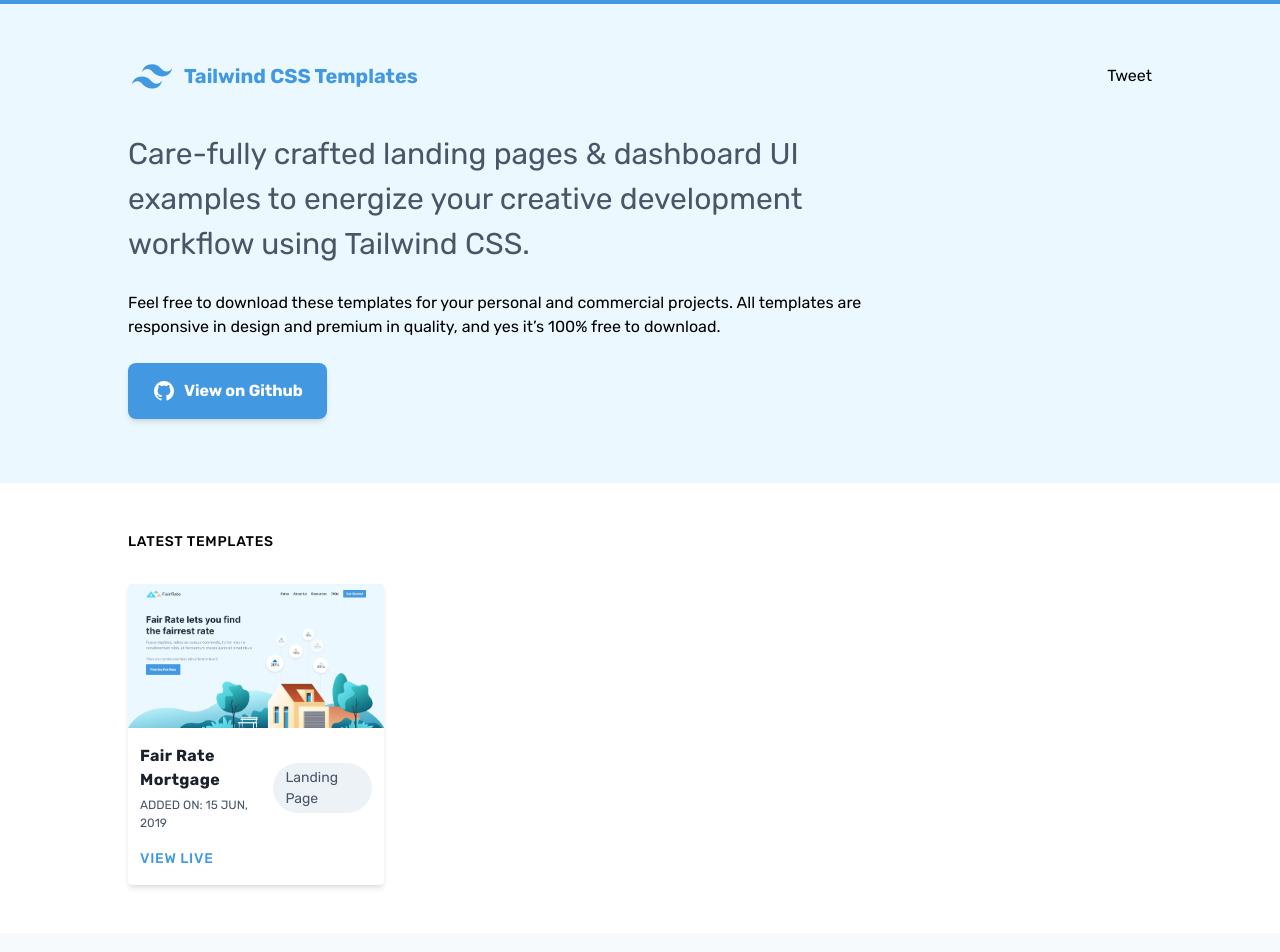
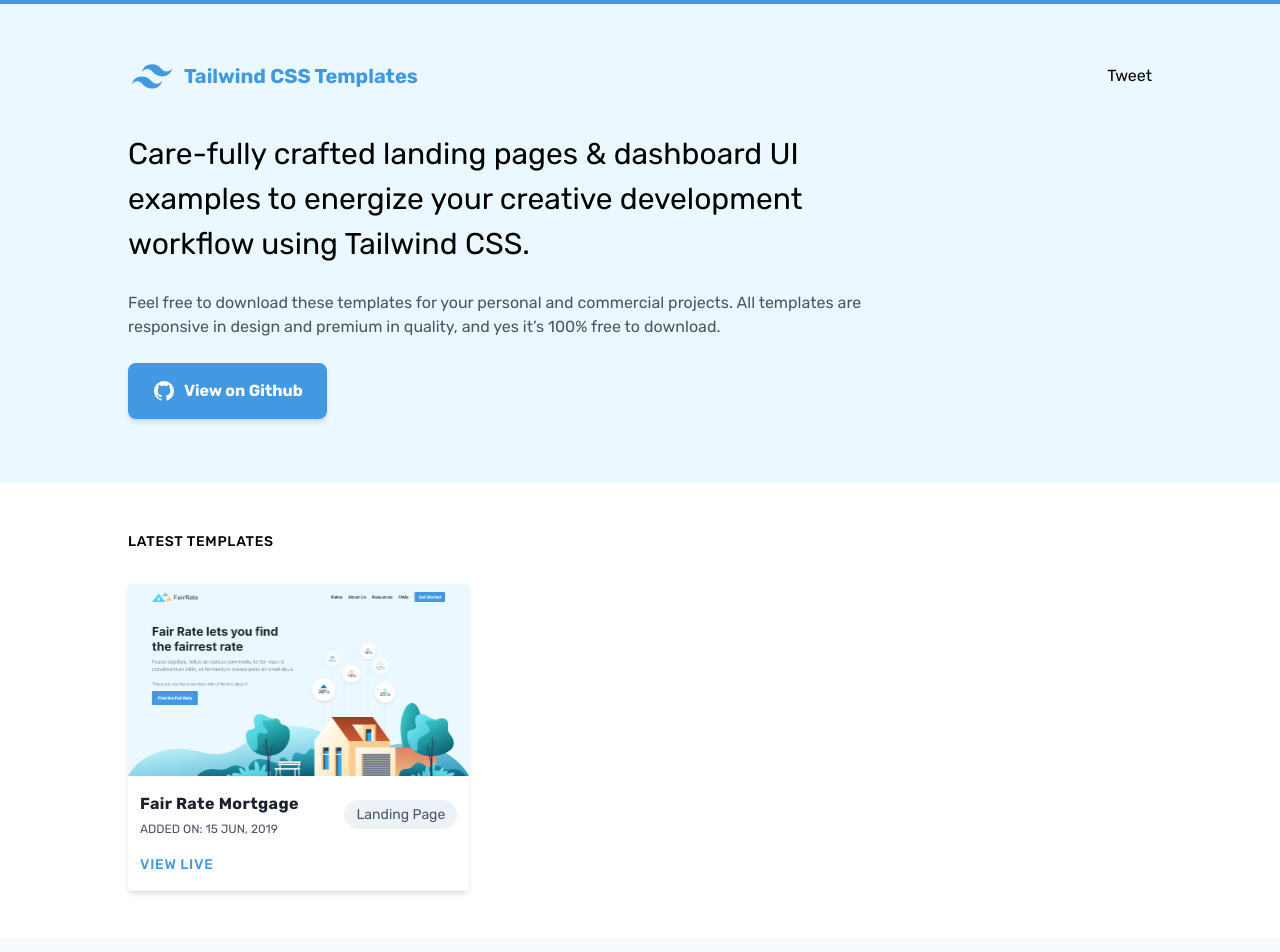
Before and after one commit to iamsahilvhora/tailwindcss-templates, a website: page public/index.html in a window 1280 px wide. Shown: the top 952 px of the page. Drawn offline with Linux system fonts and the light colour scheme.

Commit message:
bugs solved

```diff
--- a/public/index.html
+++ b/public/index.html
@@ -27,12 +27,6 @@
           <path
             d="M13.5 11.1C15.3 3.9 19.8.3 27 .3c10.8 0 12.15 8.1 17.55 9.45 3.6.9 6.75-.45 9.45-4.05-1.8 7.2-6.3 10.8-13.5 10.8-10.8 0-12.15-8.1-17.55-9.45-3.6-.9-6.75.45-9.45 4.05zM0 27.3c1.8-7.2 6.3-10.8 13.5-10.8 10.8 0 12.15 8.1 17.55 9.45 3.6.9 6.75-.45 9.45-4.05-1.8 7.2-6.3 10.8-13.5 10.8-10.8 0-12.15-8.1-17.55-9.45-3.6-.9-6.75.45-9.45 4.05z"
             transform="translate(5 16)" fill-rule="evenodd"></path>
-          <!-- <defs>
-            <linearGradient x1="0%" y1="0%" y2="100%" id="logoMarkGradient">
-              <stop stop-color="#2298BD" />
-              <stop offset="1" stop-color="#0ED7B5" />
-            </linearGradient>
-          </defs> -->
         </svg>
 
         <h1 class="text-lg md:text-xl font-bold text-black-500 ml-2">Tailwind CSS Templates</h1>
@@ -48,13 +42,13 @@
 
   <header class="bg-blue-100 pt-4 pb-16 px-4 md:px-12 xl:px-32">
     <div class="md:max-w-3xl">
-      <h3 class="text-xl text-gray-700 mt-4 lg:text-3xl">Care-fully crafted landing pages & dashboard UI examples to
+      <h3 class="text-xl text-black-700 mt-4 lg:text-3xl">Care-fully crafted landing pages & dashboard UI examples to
         energize your
         creative development
         workflow using
         Tailwind CSS.</h3>
 
-      <p class="text-base text-black-500 mt-6">Feel free to download these templates for your personal and commercial
+      <p class="text-base text-gray-700 mt-6">Feel free to download these templates for your personal and commercial
         projects.
         All templates are responsive
         in design and premium in quality, and yes it’s 100% free to download.</p>
@@ -79,7 +73,7 @@
     </div>
 
     <div class="flex mt-8">
-      <div class="bg-white shadow-md rounded md:w-1/2 lg:w-1/3 xl:w-1/4">
+      <div class="bg-white shadow-md rounded md:w-1/2 lg:w-1/3 xxl:w-1/4">
         <img src="templates-covers/fair-rate-cover.png" alt="" class="w-full rounded-tl rounded-tr">
 
         <div class="px-3 py-4">
```
